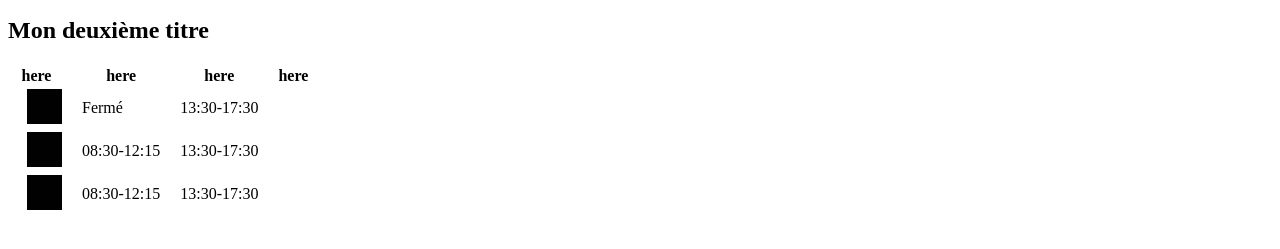
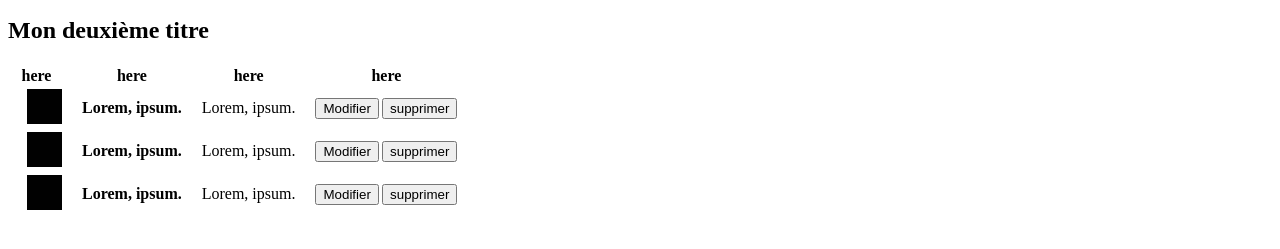
Before and after one commit to sofiane626/Devoir1, a plain HTML site: page index.html in a window 1280 px wide. Shown: the part 119-368 px from the top of the page. Drawn offline with Linux system fonts and the light colour scheme.

Commit message:
ajout des bouttons, dernier commit

```diff
--- a/index.html
+++ b/index.html
@@ -28,20 +28,23 @@
 
         <tr>
             <td> &emsp;<img src="./public/img/noir.jpg" height="35px" width="35px" alt="image noir"></td>
-            <td> &emsp;Fermé</td>
-            <td> &emsp;13:30-17:30</td>
+            <td> &emsp;<strong>Lorem, ipsum.</strong></td>
+            <td> &emsp;Lorem, ipsum.</td>
+            <td> &emsp;<button>Modifier</button>&thinsp;<button>supprimer</button></td>
         </tr>
 
         <tr>
             <td> &emsp;<img src="./public/img/noir.jpg" height="35px" width="35px" alt="image noir"></td>
-            <td> &emsp;08:30-12:15</td>
-            <td> &emsp;13:30-17:30</td>
+            <td> &emsp;<strong>Lorem, ipsum.</strong></td>
+            <td> &emsp;Lorem, ipsum.</td>
+            <td> &emsp;<button>Modifier</button>&thinsp;<button>supprimer</button></td>
         </tr>
 
         <tr>
             <td> &emsp;<img src="./public/img/noir.jpg" height="35px" width="35px" alt="image noir"></td>
-            <td> &emsp;08:30-12:15</td>
-            <td> &emsp;13:30-17:30</td>
+            <td> &emsp;<strong>Lorem, ipsum.</strong></td>
+            <td> &emsp;Lorem, ipsum.</td>
+            <td> &emsp;<button>Modifier</button>&thinsp;<button>supprimer</button></td>
         </tr>
 
     </table>
```
